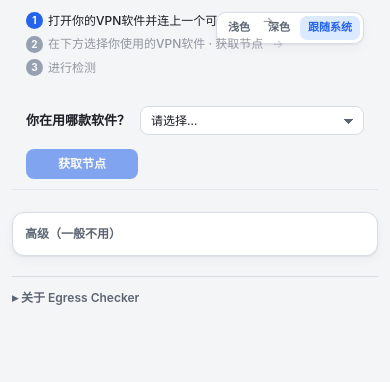
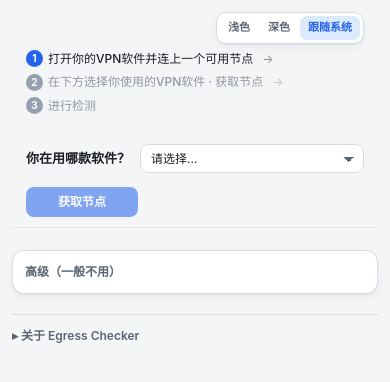
Before and after one commit to JTee77/egress-checker, a React (Vite) app: page / in a window 390 px wide. Shown: the top 382 px of the page. Built offline with nearby package versions, Linux system fonts and the light colour scheme.

Commit message:
fix: 最窄时主题单独一行靠右，三步在下面不被盖住

```diff
--- a/src/styles/app.css
+++ b/src/styles/app.css
@@ -1049,32 +1049,6 @@ select {
   }
 }
 
-/* 步骤条按窗口宽度分两段，左对齐。主题始终是原来的小开关，靠右上，不拉宽。 */
-@media (max-width: 980px) {
-  .fh-rest {
-    flex-basis: 100%;
-  }
-}
-@media (max-width: 760px) {
-  .flow-row {
-    grid-template-columns: minmax(0, 1fr);
-  }
-  .flow-row > .theme-toggle {
-    grid-column: 1;
-    grid-row: 1;
-    justify-self: end;
-    width: max-content;
-  }
-  .flow-hint {
-    grid-column: 1;
-    grid-row: 2;
-  }
-}
-@media (max-width: 480px) {
-  .fh-rest .fh-step:last-child {
-    flex-basis: 100%;
-  }
-}
 .ncard {
   height: var(--nc-h);
   overflow: hidden;
@@ -1618,6 +1592,40 @@ html.glass .nc-detail {
   margin-left: 4px;
 }
 
+/* 写在基础样式后面，否则同权重的网格列会把窄屏规则盖掉。
+   宽：三步一行在左，主题小开关在右。
+   窄：第二步和第三步一起换行。
+   最窄：主题单独一行靠右，三步在下面，一步一行，字不被盖住。 */
+@media (max-width: 980px) {
+  .fh-rest {
+    flex-basis: 100%;
+  }
+}
+@media (max-width: 760px) {
+  .flow-row {
+    grid-template-columns: minmax(0, 1fr);
+  }
+  .flow-row > .theme-toggle {
+    grid-column: 1;
+    grid-row: 1;
+    justify-self: end;
+    width: max-content;
+    max-width: max-content;
+  }
+  .flow-hint {
+    grid-column: 1;
+    grid-row: 2;
+    width: 100%;
+  }
+}
+@media (max-width: 480px) {
+  .flow-hint > .fh-step,
+  .fh-rest,
+  .fh-rest .fh-step {
+    flex-basis: 100%;
+  }
+}
+
 /* 测全部确认：模态居中，避免沉在长列表底部看不到 */
 .confirm-overlay {
   position: fixed;
```
